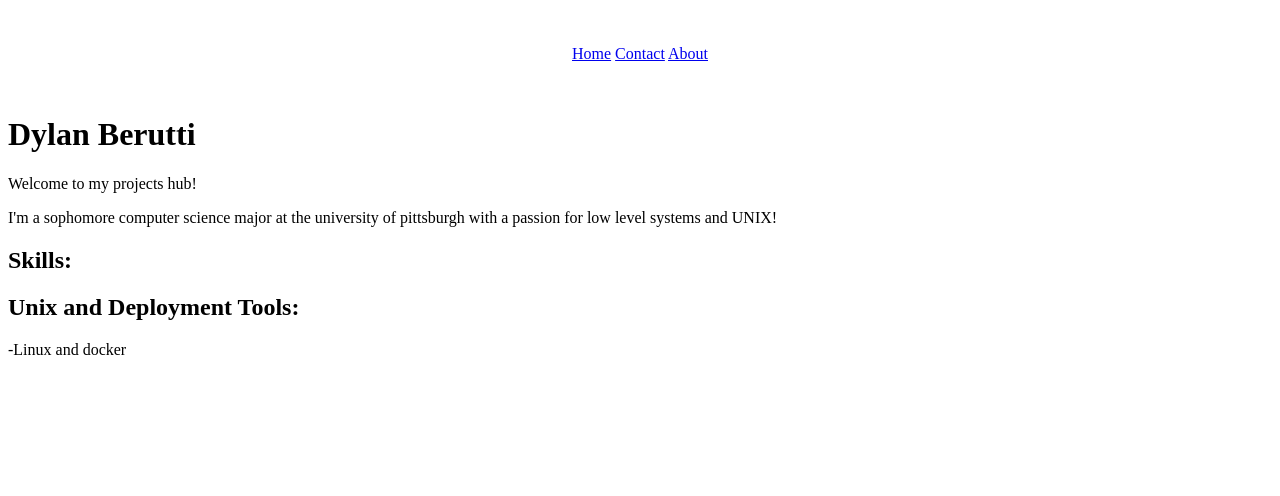
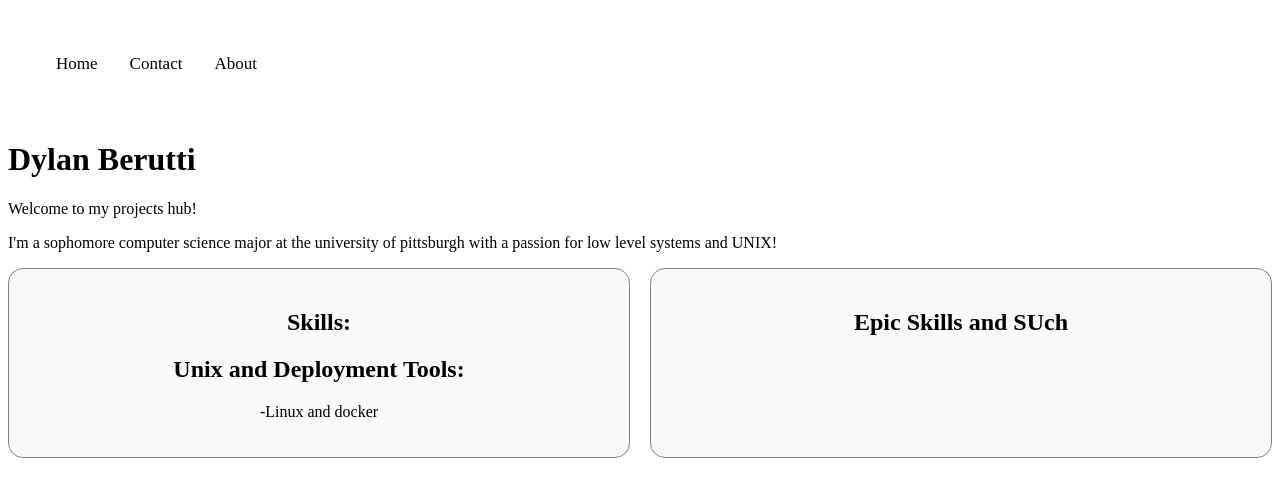
Before and after one commit to mitsokoyay/personal-website, a SvelteKit app: page / in a window 1280 px wide. Shown: the top 496 px of the page. Built offline with nearby package versions, Linux system fonts and the light colour scheme.

Commit message:
changing layouts

```diff
--- /dev/null
+++ b/src/app.css
@@ -0,0 +1,34 @@
+.navbar {
+    background-color: var(--nav-bg);
+    overflow: hidden;
+}
+
+.navbar a {
+    float: left;
+    color: var(--nav-text);
+    text-align: center;
+    padding: 14px 16px;
+    text-decoration: none;
+    font-size: 17px;
+}
+
+.skills-container {
+    display: flex;
+    gap: 20px;
+    align-items: stretch;
+}
+@media (max-width: 800px) {
+    .skills-container {
+        flex-direction: column;
+    }
+}
+
+.skills {
+    flex: 1 1 0;
+    min-width: 240px;
+    border: 1px solid gray;
+    border-radius: 15px;
+    padding: 20px;
+    background-color: #f9f9f9;
+    text-align: center;
+}
--- a/src/routes/+layout.svelte
+++ b/src/routes/+layout.svelte
@@ -1,9 +1,9 @@
 <script lang="ts">
+    import "../app.css";
     const name = "Dylan Berutti";
     const asciiName = ``.trim();
 </script>
 
-<pre class="ascii-banner" aria-label="ascii-name">{asciiName}</pre>
 <section class="home" style="text-align:center; padding: 2rem;">
     <div class="navbar">
         <a class="active" href="home">Home</a>
--- a/src/routes/+page.svelte
+++ b/src/routes/+page.svelte
@@ -4,8 +4,15 @@
     I'm a sophomore computer science major at the university of pittsburgh with
     a passion for low level systems and UNIX!
 </p>
-<section class="skills">
-    <h1>Skills:</h1>
-    <h2>Unix and Deployment Tools:</h2>
-    <p>-Linux and docker</p>
-</section>
+<body>
+    <div class="skills-container">
+        <section class="skills">
+            <h1>Skills:</h1>
+            <h2>Unix and Deployment Tools:</h2>
+            <p>-Linux and docker</p>
+        </section>
+        <section class="skills">
+            <h1>Epic Skills and SUch</h1>
+        </section>
+    </div>
+</body>
```
